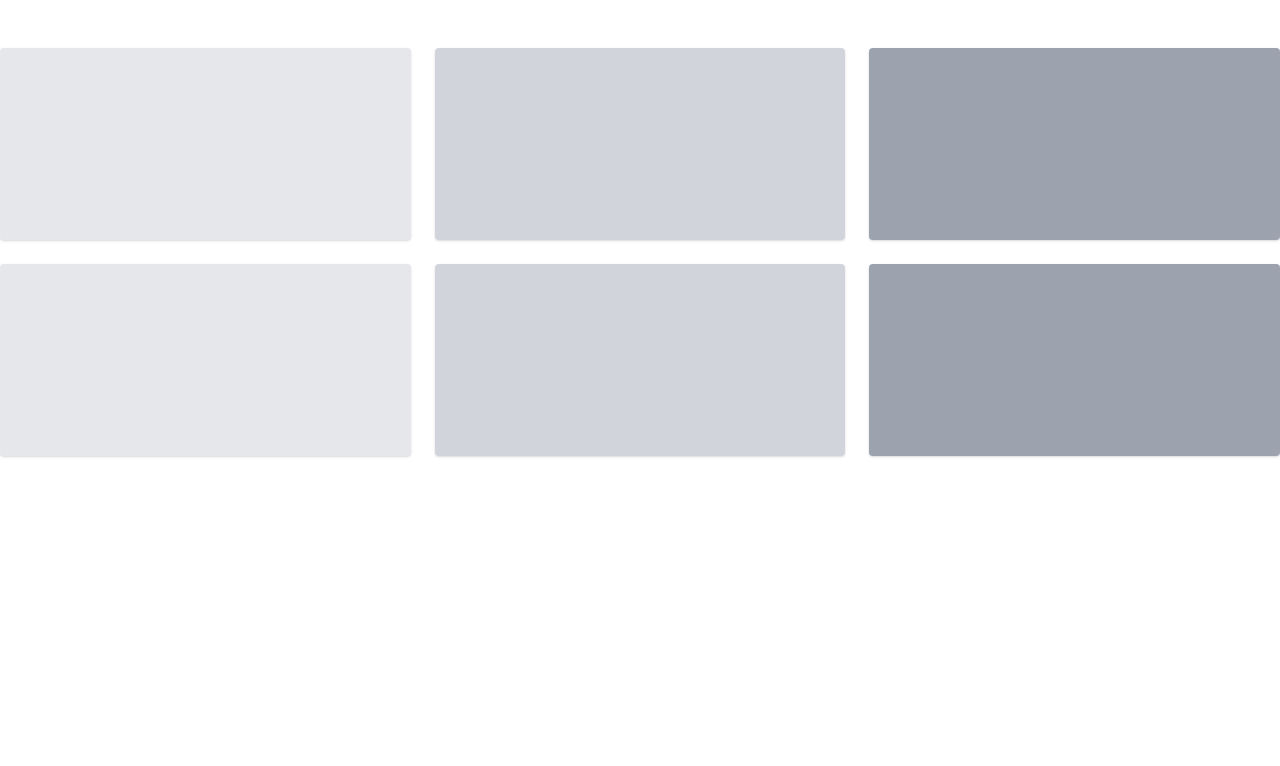
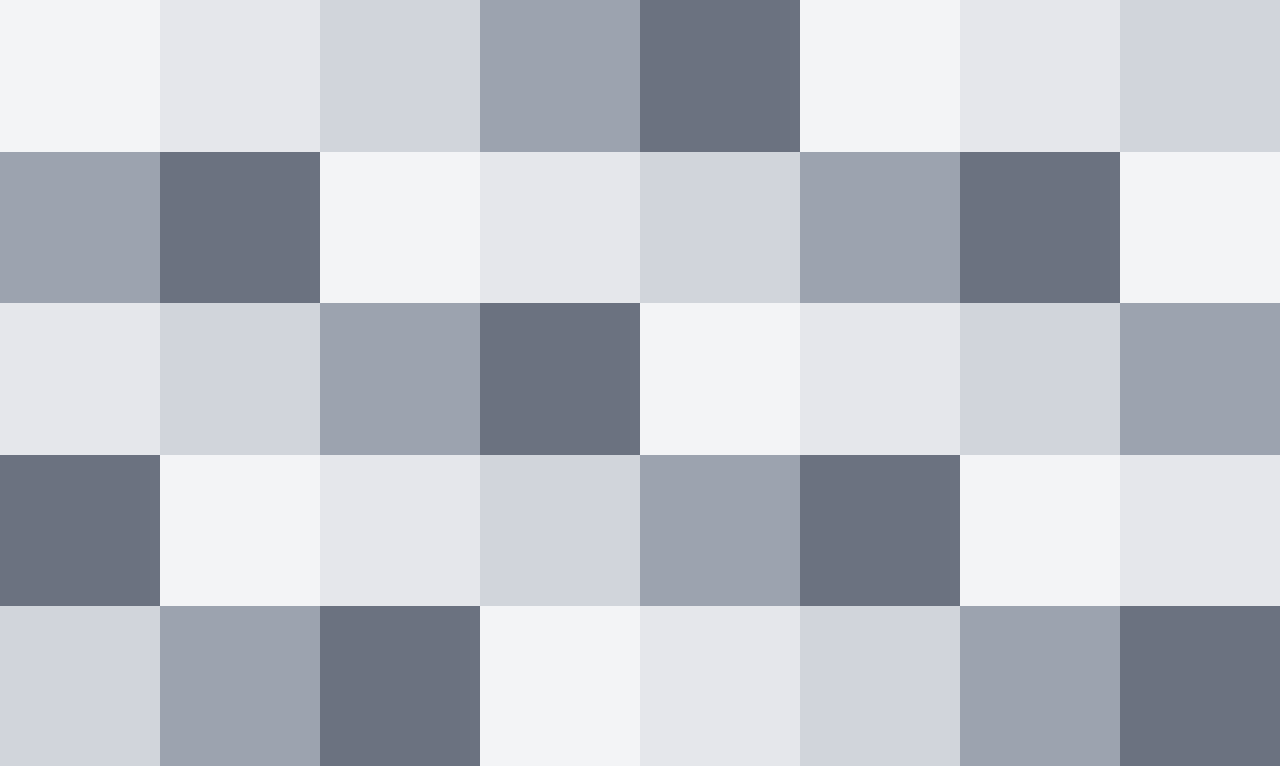
Before and after one commit to MaxAdams1997/render-deployment, a FastAPI app: page / in a window 1280 px wide. Shown: the part 42-808 px from the top of the page. Before the commit the page ends 499 px from the top, so only its background shows below. Run offline with FastAPI, Linux system fonts and the light colour scheme; some libraries are stand-ins or nearby versions.

Commit message:
commit 3

```diff
--- a/templates/index.html
+++ b/templates/index.html
@@ -21,58 +21,94 @@
         </div>
     </header>
 
-    <!-- Landing area with photo tiles -->
-    <main class="container mx-auto py-12">
-        <div class="grid grid-cols-1 sm:grid-cols-2 md:grid-cols-3 gap-6">
-            <!-- Generate a set of placeholder tiles with varying gray shades -->
-            <div class="group relative h-48 bg-gray-200 rounded overflow-hidden shadow">
-                <div class="absolute inset-0 bg-black bg-opacity-0 group-hover:bg-opacity-50 transition duration-200"></div>
-                <div class="absolute inset-0 flex flex-col items-center justify-center opacity-0 group-hover:opacity-100 transition duration-200 text-white">
-                    <div class="text-lg font-bold">RECORD</div>
-                    <button class="mt-3 bg-white text-black px-3 py-1 rounded">INFO</button>
-                </div>
-            </div>
-
-            <div class="group relative h-48 bg-gray-300 rounded overflow-hidden shadow">
-                <div class="absolute inset-0 bg-black bg-opacity-0 group-hover:bg-opacity-50 transition duration-200"></div>
-                <div class="absolute inset-0 flex flex-col items-center justify-center opacity-0 group-hover:opacity-100 transition duration-200 text-white">
-                    <div class="text-lg font-bold">RECORD</div>
-                    <button class="mt-3 bg-white text-black px-3 py-1 rounded">INFO</button>
-                </div>
-            </div>
-
-            <div class="group relative h-48 bg-gray-400 rounded overflow-hidden shadow">
-                <div class="absolute inset-0 bg-black bg-opacity-0 group-hover:bg-opacity-50 transition duration-200"></div>
-                <div class="absolute inset-0 flex flex-col items-center justify-center opacity-0 group-hover:opacity-100 transition duration-200 text-white">
-                    <div class="text-lg font-bold">RECORD</div>
-                    <button class="mt-3 bg-white text-black px-3 py-1 rounded">INFO</button>
-                </div>
-            </div>
-
-            <div class="group relative h-48 bg-gray-250 rounded overflow-hidden shadow" style="background-color:#e5e7eb;">
-                <div class="absolute inset-0 bg-black bg-opacity-0 group-hover:bg-opacity-50 transition duration-200"></div>
-                <div class="absolute inset-0 flex flex-col items-center justify-center opacity-0 group-hover:opacity-100 transition duration-200 text-white">
-                    <div class="text-lg font-bold">RECORD</div>
-                    <button class="mt-3 bg-white text-black px-3 py-1 rounded">INFO</button>
-                </div>
-            </div>
-
-            <div class="group relative h-48 bg-gray-350 rounded overflow-hidden shadow" style="background-color:#d1d5db;">
-                <div class="absolute inset-0 bg-black bg-opacity-0 group-hover:bg-opacity-50 transition duration-200"></div>
-                <div class="absolute inset-0 flex flex-col items-center justify-center opacity-0 group-hover:opacity-100 transition duration-200 text-white">
-                    <div class="text-lg font-bold">RECORD</div>
-                    <button class="mt-3 bg-white text-black px-3 py-1 rounded">INFO</button>
-                </div>
-            </div>
-
-            <div class="group relative h-48 bg-gray-450 rounded overflow-hidden shadow" style="background-color:#9ca3af;">
-                <div class="absolute inset-0 bg-black bg-opacity-0 group-hover:bg-opacity-50 transition duration-200"></div>
-                <div class="absolute inset-0 flex flex-col items-center justify-center opacity-0 group-hover:opacity-100 transition duration-200 text-white">
-                    <div class="text-lg font-bold">RECORD</div>
-                    <button class="mt-3 bg-white text-black px-3 py-1 rounded">INFO</button>
-                </div>
-            </div>
+    <!-- Landing area with photo tiles - fills viewport below header -->
+    <main id="tiles-container" class="w-full" style="height: calc(100vh - 42px);">
+        <div id="tiles" class="w-full h-full grid gap-0" style="grid-auto-rows: 1fr; grid-template-columns: repeat(auto-fill, minmax(160px, 1fr));">
+            <!-- tiles will be generated by JS to exactly fill the available grid (rows x cols) -->
         </div>
     </main>
+
+    <script>
+        (function() {
+            const container = document.getElementById('tiles');
+
+            function computeAndFill() {
+                // Clear existing tiles
+                container.innerHTML = '';
+
+                const containerRect = container.getBoundingClientRect();
+                const headerHeight = document.querySelector('header').getBoundingClientRect().height || 42;
+                const availableHeight = window.innerHeight - headerHeight;
+
+                // Read computed columns from CSS grid
+                const style = getComputedStyle(container);
+                const cols = style.gridTemplateColumns.split(' ').length;
+
+                // Tile width is container width / cols
+                const tileWidth = containerRect.width / cols;
+                // Number of rows needed to fill vertically
+                const rows = Math.ceil(availableHeight / tileWidth);
+
+                const total = rows * cols;
+
+                for (let i = 0; i < total; i++) {
+                    const shade = ["#f3f4f6","#e5e7eb","#d1d5db","#9ca3af","#6b7280"][i % 5];
+                    const tile = document.createElement('div');
+                    tile.className = 'group relative overflow-hidden';
+                    tile.style.backgroundColor = shade;
+                    tile.style.aspectRatio = '1 / 1';
+                    tile.style.display = 'flex';
+                    tile.style.alignItems = 'center';
+                    tile.style.justifyContent = 'center';
+
+                    const overlay = document.createElement('div');
+                    overlay.className = 'absolute inset-0';
+                    overlay.style.background = 'rgba(0,0,0,0)';
+                    overlay.style.transition = 'background 200ms';
+                    tile.appendChild(overlay);
+
+                    const content = document.createElement('div');
+                    content.className = 'absolute inset-0 flex flex-col items-center justify-center';
+                    content.style.opacity = '0';
+                    content.style.transition = 'opacity 200ms';
+                    content.style.color = 'white';
+
+                    const title = document.createElement('div');
+                    title.textContent = 'RECORD';
+                    title.style.fontWeight = '700';
+                    title.style.fontSize = '1rem';
+                    content.appendChild(title);
+
+                    const btn = document.createElement('button');
+                    btn.textContent = 'INFO';
+                    btn.style.marginTop = '8px';
+                    btn.className = 'bg-white text-black px-3 py-1 rounded';
+                    content.appendChild(btn);
+
+                    tile.appendChild(content);
+
+                    // Hover handlers for non-Tailwind fallback
+                    tile.addEventListener('mouseenter', () => {
+                        overlay.style.background = 'rgba(0,0,0,0.5)';
+                        content.style.opacity = '1';
+                    });
+                    tile.addEventListener('mouseleave', () => {
+                        overlay.style.background = 'rgba(0,0,0,0)';
+                        content.style.opacity = '0';
+                    });
+
+                    container.appendChild(tile);
+                }
+            }
+
+            // Recompute on load and resize
+            window.addEventListener('load', computeAndFill);
+            window.addEventListener('resize', () => {
+                // debounce
+                clearTimeout(window.__tileResize);
+                window.__tileResize = setTimeout(computeAndFill, 120);
+            });
+        })();
+    </script>
 </body>
 </html>
```
Also changed, not shown: templates/register.html (+21 -5 lines), templates/signin.html (+8 -3 lines).
